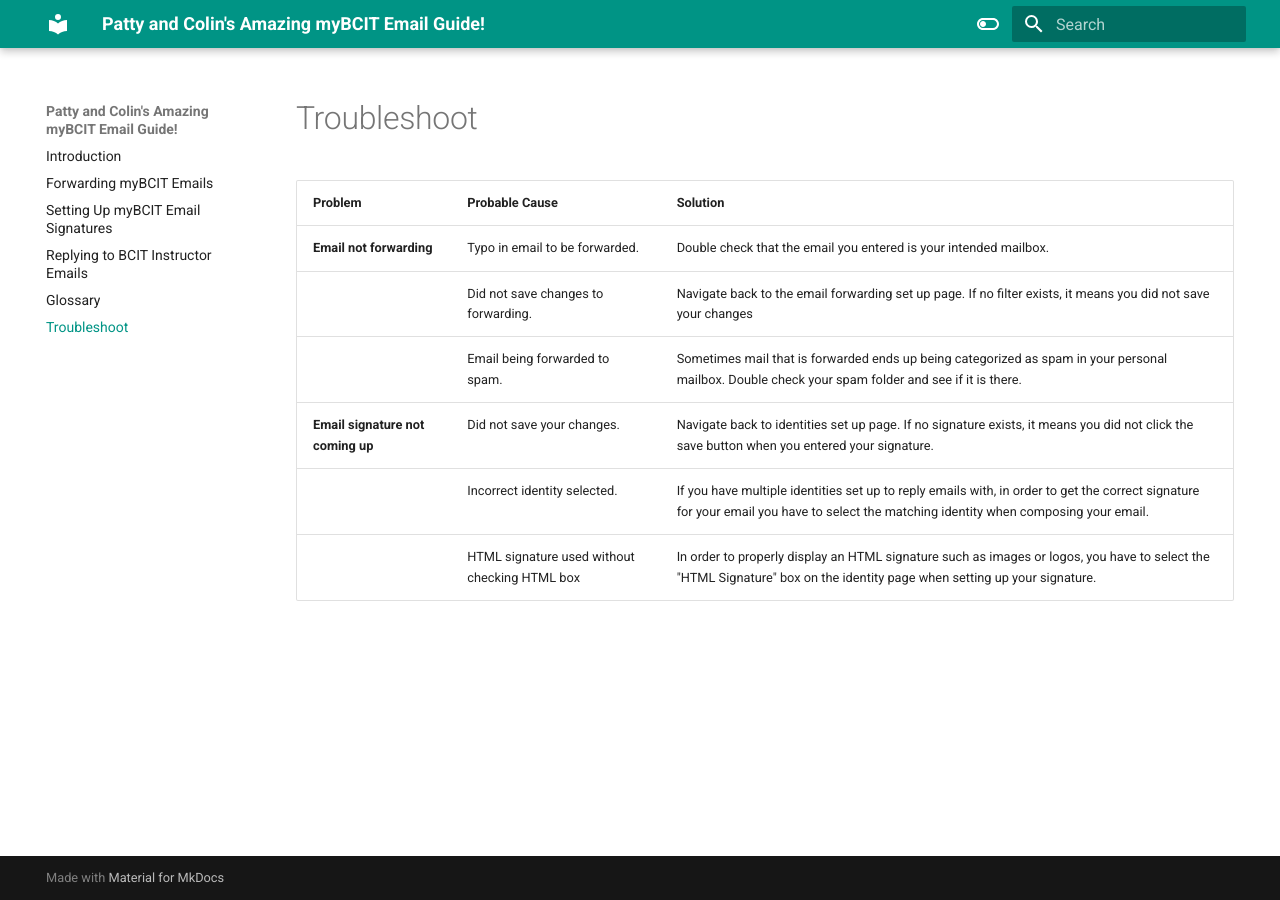
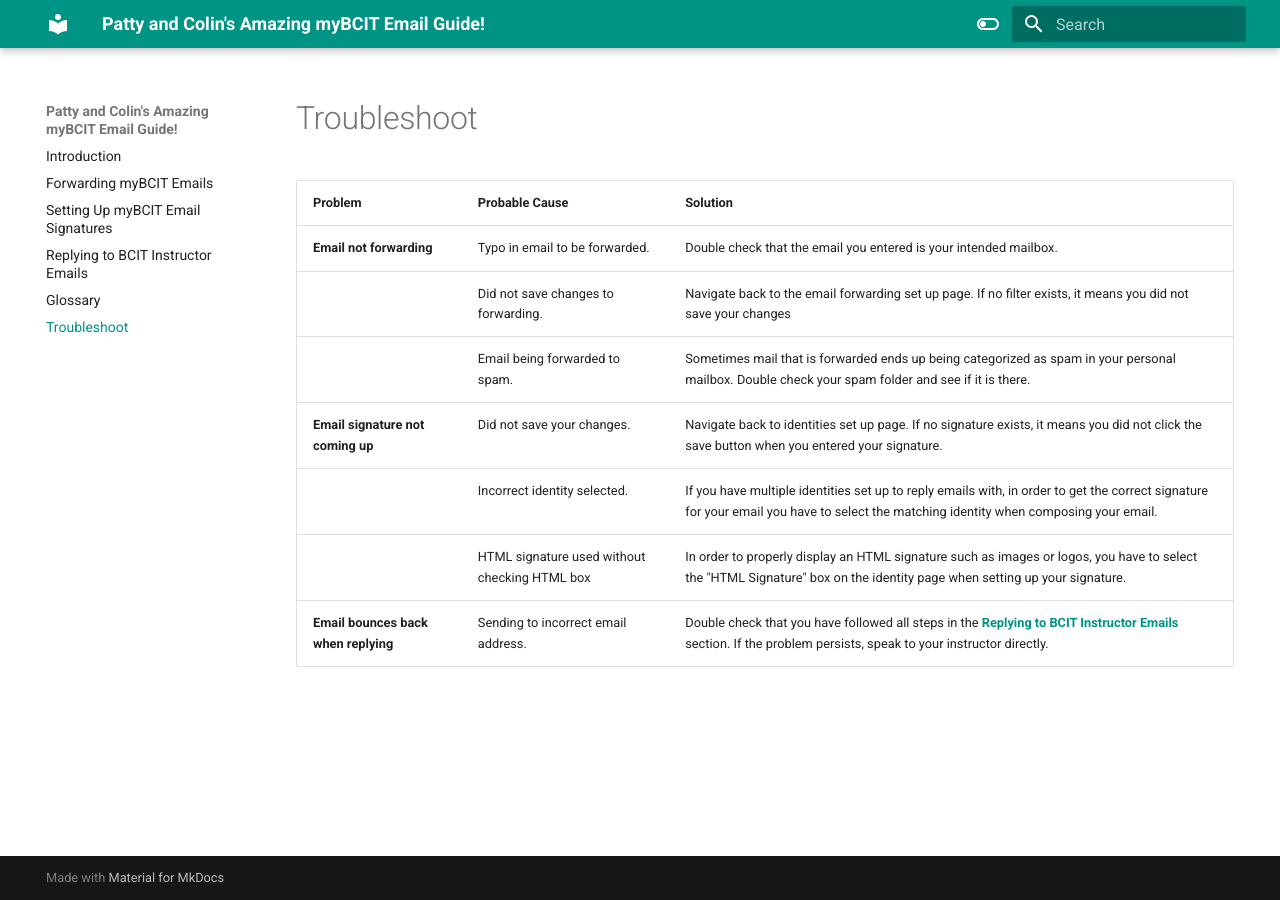
Before and after one commit to cdoig4/Colin-Patty_User_Guide, an MkDocs documentation site: the page built from docs/Troubleshoot.md, in a window 1280 px wide. Built offline with MkDocs 1.6.1 and Material for MkDocs 9.7.7, drawn with Linux system fonts in a browser that asks for light colours.

Commit message:
Add email bouncing back problem

```diff
--- a/docs/Troubleshoot.md
+++ b/docs/Troubleshoot.md
@@ -8,3 +8,4 @@
 |**Email signature not coming up**| Did not save your changes. | Navigate back to identities set up page. If no signature exists, it means you did not click the save button when you entered your signature. |
 | | Incorrect identity selected. | If you have multiple identities set up to reply emails with, in order to get the correct signature for your email you have to select the matching identity when composing your email. |
 | | HTML signature used without checking HTML box | In order to properly display an HTML signature such as images or logos, you have to select the "HTML Signature" box on the identity page when setting up your signature. |
+|**Email bounces back when replying** | Sending to incorrect email address. | Double check that you have followed all steps in the [**Replying to BCIT Instructor Emails**](./Task-3.md) section. If the problem persists, speak to your instructor directly.|
```
